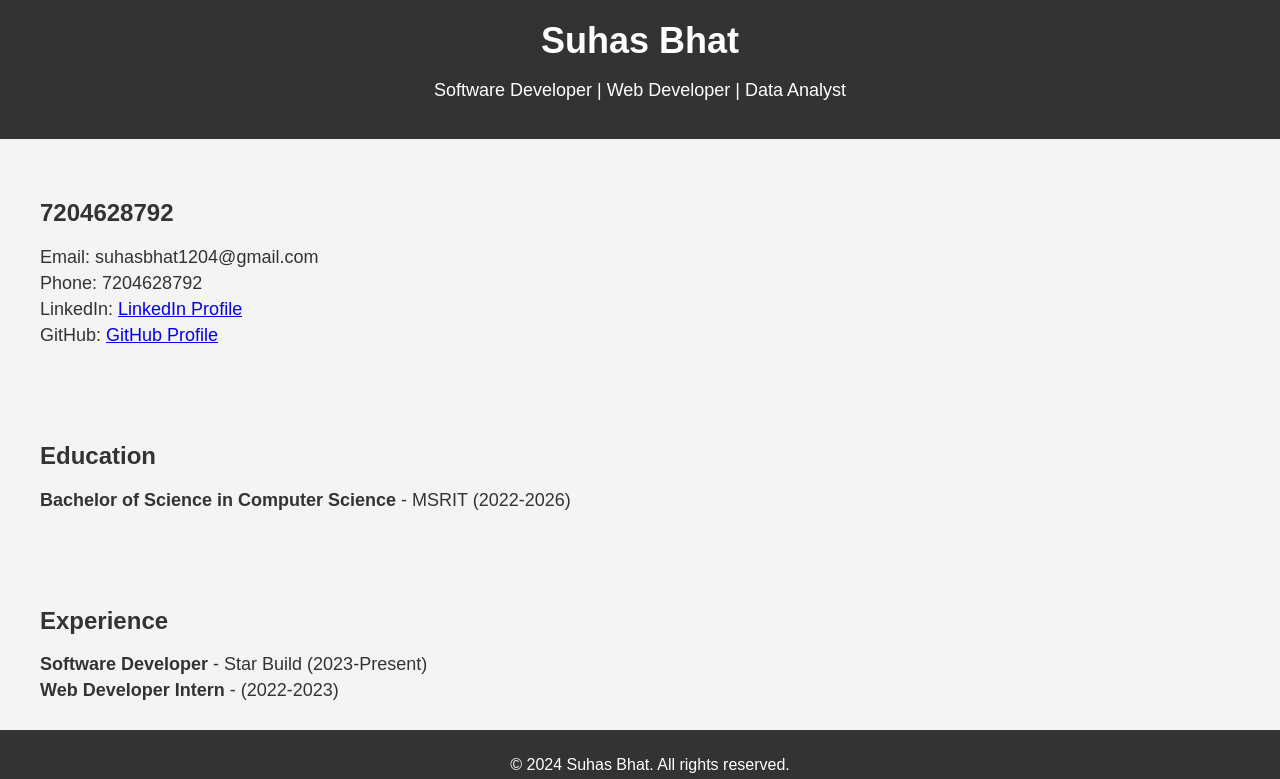
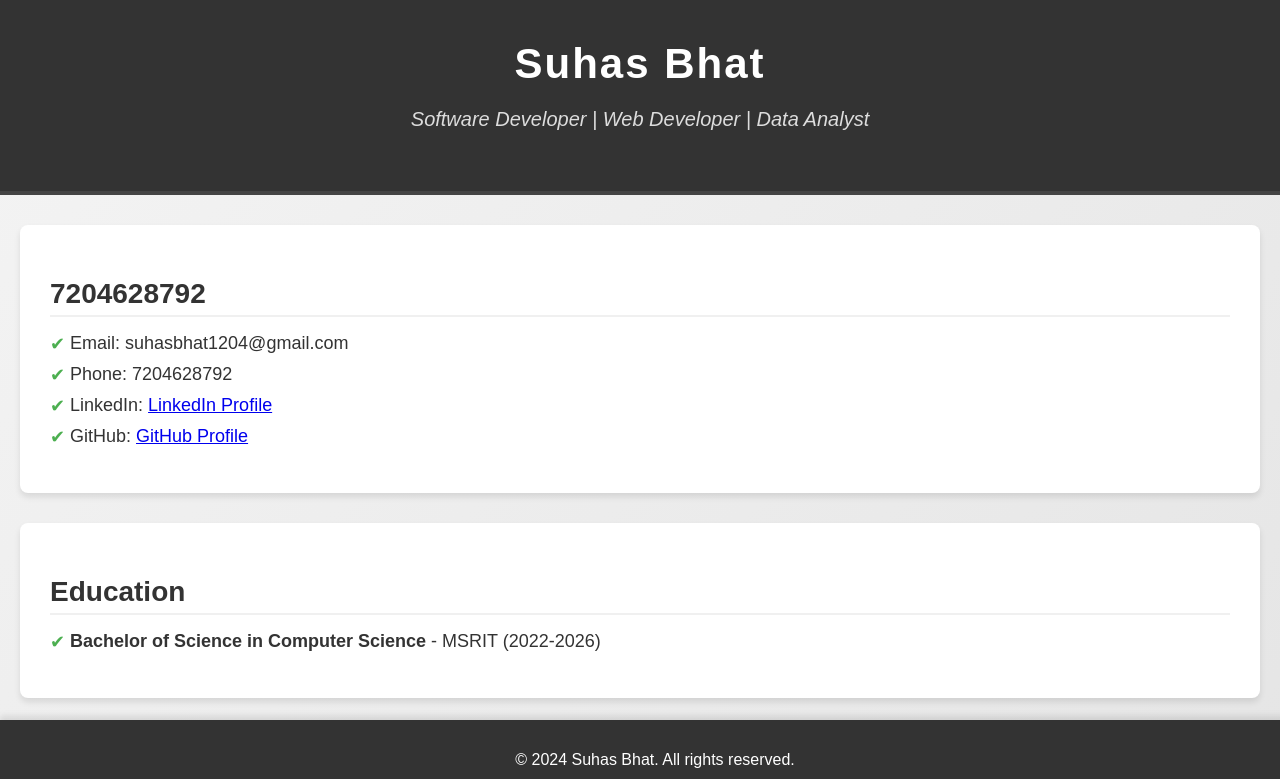
Before and after one commit to Suhas-Bhatt/resume, a plain HTML site: page index.html in a window 1280 px wide. Shown: the top 779 px of the page. Drawn offline with Linux system fonts and the light colour scheme.

Commit message:
Update style.css

```diff
--- a/style.css
+++ b/style.css
@@ -1,36 +1,61 @@
+
+
+/* Base Styles */
 body {
-  font-family: Arial, sans-serif;
+  font-family: 'Arial', sans-serif;
   margin: 0;
   padding: 0;
-  background-color: #f4f4f4;
+  background: linear-gradient(135deg, #f4f4f4, #e2e2e2); /* Soft gradient background */
   color: #333;
+  transition: background 0.3s ease, color 0.3s ease;
 }
 
+/* Header */
 header {
   background-color: #333;
   color: white;
-  padding: 20px;
+  padding: 40px 20px;
   text-align: center;
+  border-bottom: 4px solid #444; /* Add border for a sleek look */
 }
 
+/* Header Title and Subtitle */
 header h1 {
   margin: 0;
-  font-size: 36px;
+  font-size: 42px;
+  font-weight: bold;
+  letter-spacing: 2px;
 }
 
 header p {
-  font-size: 18px;
+  font-size: 20px;
+  font-style: italic;
+  color: #ddd;
 }
 
+/* Section Styling */
 section {
-  padding: 20px;
-  margin: 20px;
+  padding: 30px;
+  margin: 30px 20px;
+  background-color: #ffffff;
+  border-radius: 8px;
+  box-shadow: 0px 4px 6px rgba(0, 0, 0, 0.1);
+  transition: transform 0.2s ease-in-out;
+}
+
+section:hover {
+  transform: translateY(-5px); /* Slight lift effect on hover */
 }
 
 section h2 {
-  font-size: 24px;
+  font-size: 28px;
+  color: #333;
+  border-bottom: 2px solid #f0f0f0;
+  padding-bottom: 5px;
+  margin-bottom: 15px;
 }
 
+/* List Styling */
 ul {
   list-style-type: none;
   padding: 0;
@@ -38,15 +63,58 @@ ul {
 
 ul li {
   font-size: 18px;
-  margin: 5px 0;
+  margin: 10px 0;
+  padding-left: 20px;
+  position: relative;
 }
 
+ul li::before {
+  content: '✔';
+  position: absolute;
+  left: 0;
+  color: #4caf50; /* Green checkmark for each list item */
+  font-size: 18px;
+}
+
+/* Footer Styling */
 footer {
   text-align: center;
-  padding: 10px;
+  padding: 15px;
   background-color: #333;
   color: white;
   position: fixed;
   width: 100%;
   bottom: 0;
+  box-shadow: 0px -4px 6px rgba(0, 0, 0, 0.1);
 }
+
+/* Light and Dark Theme */
+body.light-theme {
+  background: linear-gradient(135deg, #f4f4f4, #e2e2e2); /* Light theme gradient */
+  color: #333;
+}
+
+body.dark-theme {
+  background: linear-gradient(135deg, #333, #555); /* Dark theme gradient */
+  color: #fff;
+}
+
+/* Toggle Button */
+#theme-toggle {
+  position: fixed;
+  top: 20px;
+  right: 20px;
+  background-color: #4caf50;
+  color: white;
+  border: none;
+  padding: 10px 20px;
+  border-radius: 25px;
+  cursor: pointer;
+  font-size: 16px;
+  box-shadow: 0px 4px 6px rgba(0, 0, 0, 0.1);
+  transition: background-color 0.3s ease;
+}
+
+#theme-toggle:hover {
+  background-color: #45a049;
+}
```
